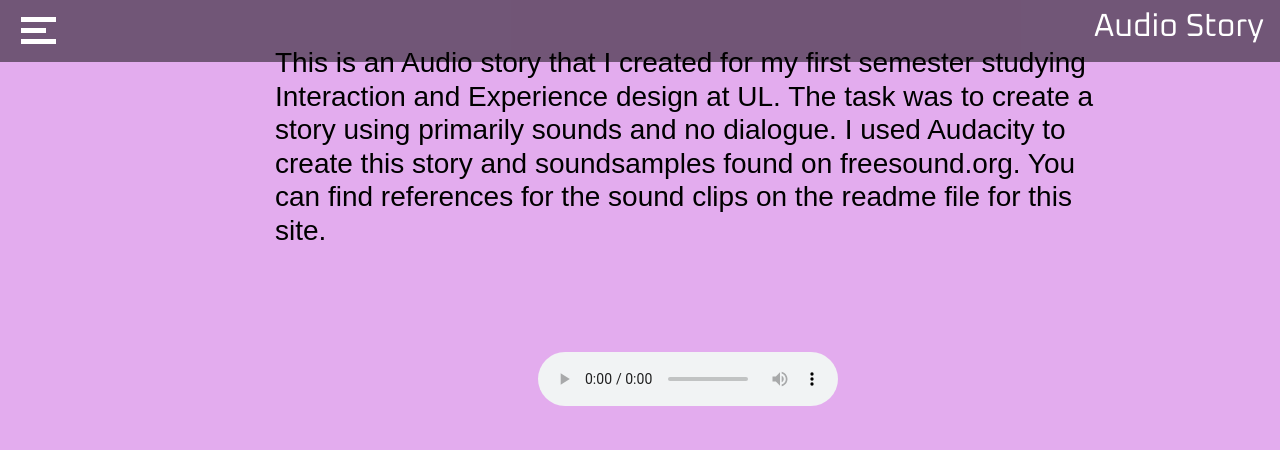
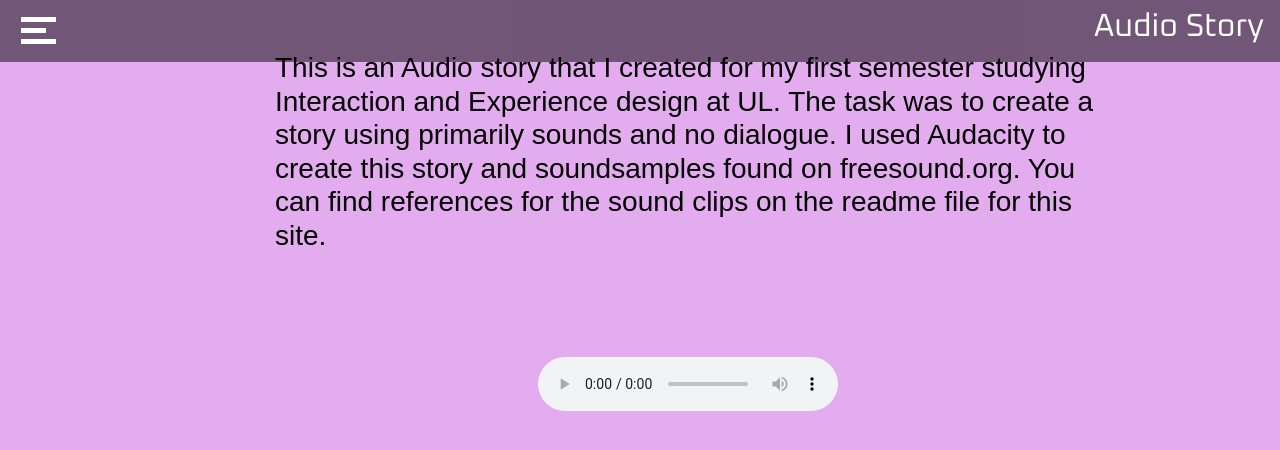
Before and after one commit to Tony8egan/AnthonyEgansSiteCS6041.io, a Jekyll site: the page built from AudioStory.markdown, in a window 1280 px wide. Shown: the top 450 px of the page. Built offline with Jekyll 4.4.1, drawn with Linux system fonts in a browser that asks for light colours; nearby versions of some CDN libraries.

Commit message:
Update AudioStory.html

```diff
--- a/_layouts/AudioStory.html
+++ b/_layouts/AudioStory.html
@@ -44,7 +44,7 @@
 
 <div class ="container">
 
-  <div class="row">
+  <div class="row" style="margin-top:5px;">
     <div class="col-sm-2"></div>
     <div class="col-sm-9">
       <H3 style ="color:black" class ="desctiptiveText">This is an Audio story that I created for my first semester
```
